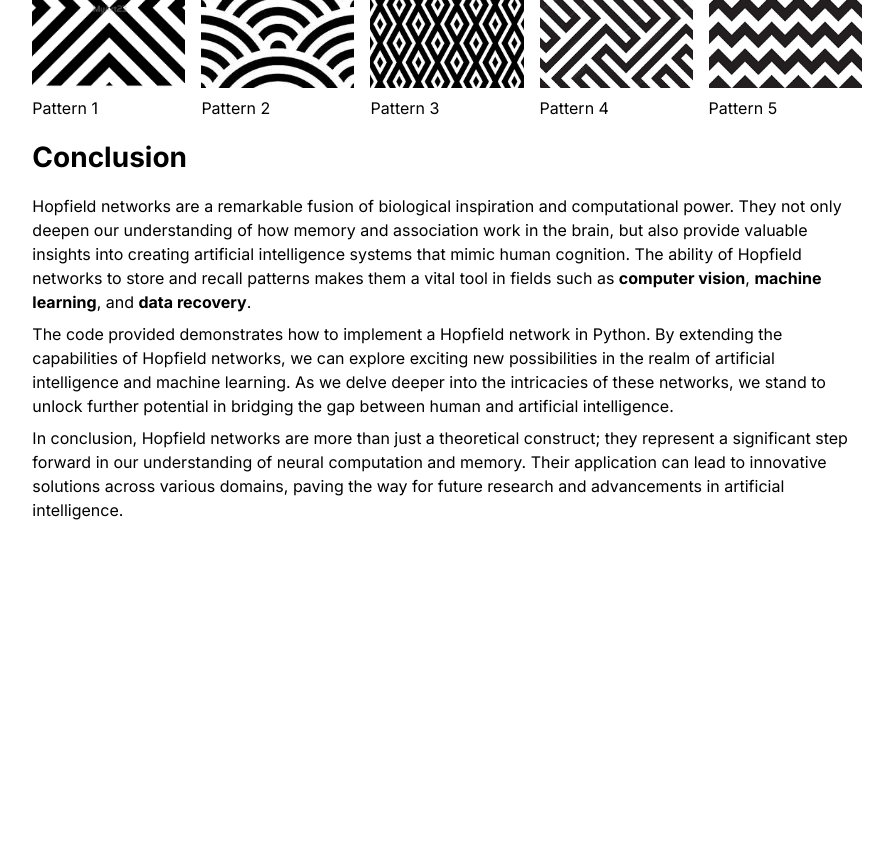
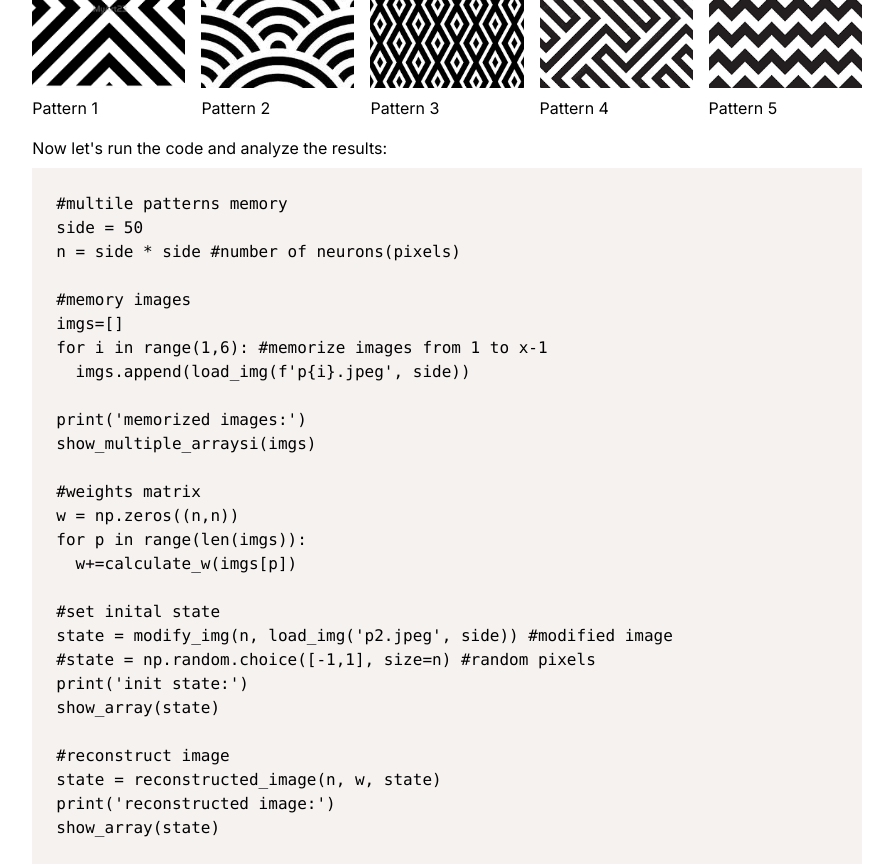
Before and after one commit to tommaso-caputi/portfolio, a Next.js app in the folder portfolio/: page /blog/hopfieldnetwork in a window 1280 px wide. Shown: the part 3040-3906 px from the top of the page, without its empty margins (193-1086 px from the left). Before the commit the page ends 3742 px from the top, so only its background shows below. Built offline with nearby package versions, Linux system fonts and the light colour scheme.

Commit message:
complete post1

```diff
--- a/portfolio/src/app/blog/hopfieldnetwork/page.tsx
+++ b/portfolio/src/app/blog/hopfieldnetwork/page.tsx
@@ -168,6 +168,43 @@ def reconstructed_image(n, w, state): # Use the weight matrix to reconstruct an
                                 <p>Pattern 5</p>
                             </div>
                         </div>
+                        <div>
+                            <p className="normal-text">Now let's run the code and analyze the results:</p>
+                            <pre className="code-block">
+                                <code>
+                                    {`#multile patterns memory
+side = 50
+n = side * side #number of neurons(pixels)
+
+#memory images
+imgs=[]
+for i in range(1,6): #memorize images from 1 to x-1
+  imgs.append(load_img(f'p{i}.jpeg', side))
+
+print('memorized images:')
+show_multiple_arraysi(imgs)
+
+#weights matrix
+w = np.zeros((n,n))
+for p in range(len(imgs)):
+  w+=calculate_w(imgs[p])
+
+#set inital state
+state = modify_img(n, load_img('p2.jpeg', side)) #modified image
+#state = np.random.choice([-1,1], size=n) #random pixels
+print('init state:')
+show_array(state)
+
+#reconstruct image
+state = reconstructed_image(n, w, state)
+print('reconstructed image:')
+show_array(state)`}
+                                </code>
+                            </pre>
+                            <p className="normal-text">Output:</p>
+                            <div className="flex justify-center"><img src="/post-assets/post1/output.png" className="w-40" /></div>
+                            <p className="normal-text">As we can see from the output, the Hopfield network successfully reconstructed the original image (Pattern 2) from the modified input. This demonstrates the network's ability to recover stored patterns even when presented with noisy or incomplete data. The reconstructed image closely resembles the original, showcasing the power of associative memory.</p>
+                        </div>
                     </section>
                     <section>
                         <h3 className="subparagraph-title">Conclusion</h3>
```
